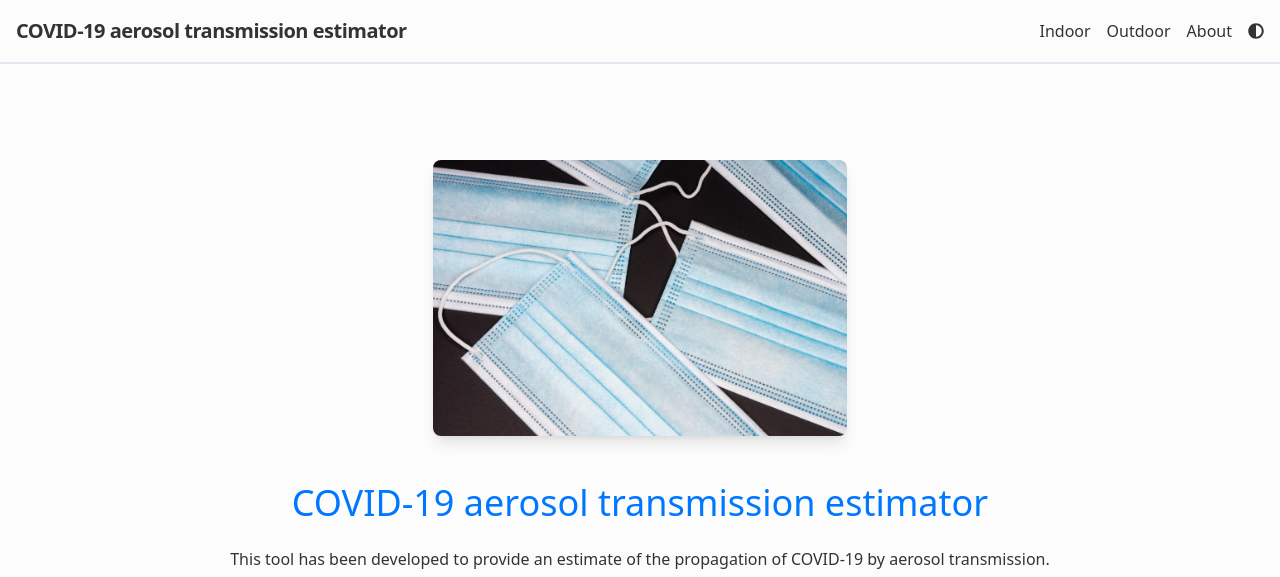
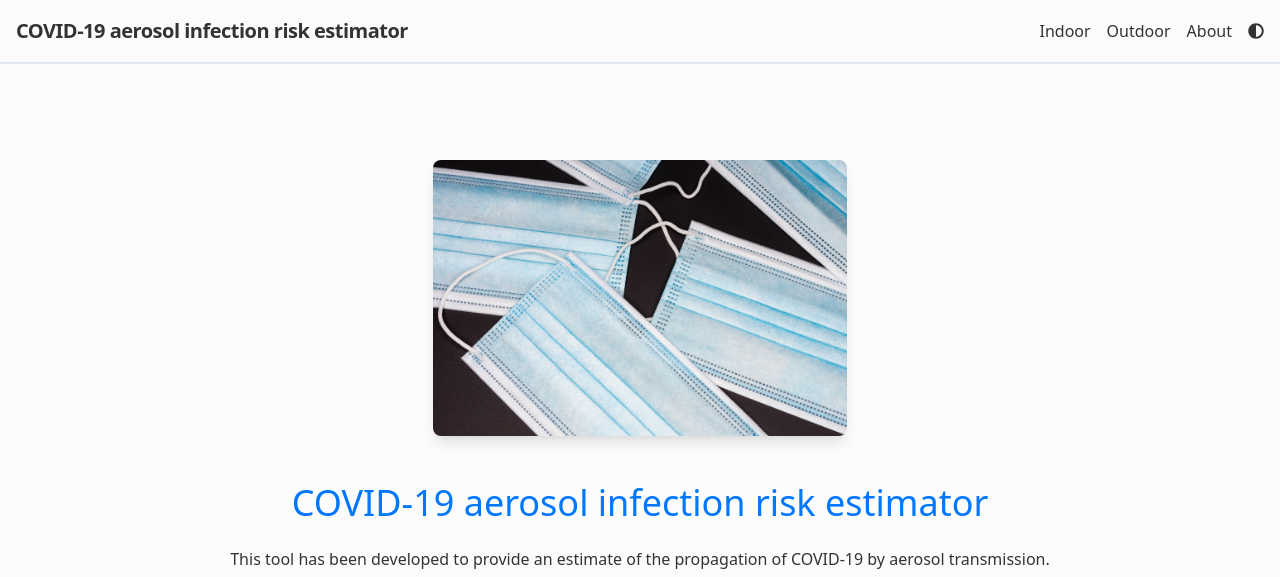
Before and after one commit to FedericoTartarini/covid-aerosol-transmission-estimator, a React (Create React App) app: page / in a window 1280 px wide. Shown: the top 577 px of the page. Built offline with nearby package versions, Linux system fonts and the light colour scheme.

Commit message:
* updated website name * updated google analytics

```diff
--- a/public/index.html
+++ b/public/index.html
@@ -3,13 +3,13 @@
   <head>
 
     <!-- Global site tag (gtag.js) - Google Analytics -->
-    <script async src="https://www.googletagmanager.com/gtag/js?id=UA-151445384-6"></script>
+    <script async src="https://www.googletagmanager.com/gtag/js?id=UA-151445384-7"></script>
     <script>
       window.dataLayer = window.dataLayer || [];
       function gtag(){dataLayer.push(arguments);}
       gtag('js', new Date());
 
-      gtag('config', 'UA-151445384-6');
+      gtag('config', 'UA-151445384-7');
     </script>
 
     <meta charset="utf-8" />
@@ -18,7 +18,7 @@
     <meta name="theme-color" content="#000000" />
     <meta
       name="description"
-      content="COVID-19 aerosol transmission estimator"
+      content="COVID-19 aerosol infection risk estimator"
     />
     <link rel="apple-touch-icon" href="%PUBLIC_URL%/logo192.png" />
     <!--
@@ -35,7 +35,7 @@
       work correctly both with client-side routing and a non-root public URL.
       Learn how to configure a non-root public URL by running `npm run build`.
     -->
-    <title>COVID-19 aerosol transmission estimator</title>
+    <title>COVID-19 aerosol infection risk estimator</title>
   </head>
   <body>
     <noscript>You need to enable JavaScript to run this app.</noscript>
--- a/src/Components/AboutView.js
+++ b/src/Components/AboutView.js
@@ -14,7 +14,7 @@ function AboutView() {
       <div className="container mx-auto flex flex-col px-5 py-8 justify-center items-center">
         <div className="w-full flex flex-col mb-16 items-center text-justify">
           <h1 className="title-font sm:text-4xl text-3xl mb-4 font-medium">
-            COVID-19 aerosol transmission estimator
+            COVID-19 aerosol infection risk estimator
           </h1>
           <p className="mb-8 leading-relaxed">
             This estimator is designed to be a simple-to-use tool for experts as
--- a/src/Components/HomeView.js
+++ b/src/Components/HomeView.js
@@ -12,7 +12,7 @@ function HomeView() {
         />
         <div className="text-center lg:w-2/3 w-full">
           <h1 className="title-font sm:text-4xl text-3xl mb-4 font-medium">
-            COVID-19 aerosol transmission estimator
+            COVID-19 aerosol infection risk estimator
           </h1>
           <p className="leading-relaxed">
             This tool has been developed to provide an estimate of the
--- a/src/Components/NavigationBar.js
+++ b/src/Components/NavigationBar.js
@@ -12,7 +12,7 @@ function NavigationBar({ themeToggler, theme }) {
       <div className="flex items-center flex-shrink-0 w-3/4 lg:w-1/2">
         <Link to="/">
           <span className="font-semibold text-xl tracking-tight">
-            COVID-19 aerosol transmission estimator
+            COVID-19 aerosol infection risk estimator
           </span>
         </Link>
       </div>
```
Also changed, not shown: public/manifest.json.
